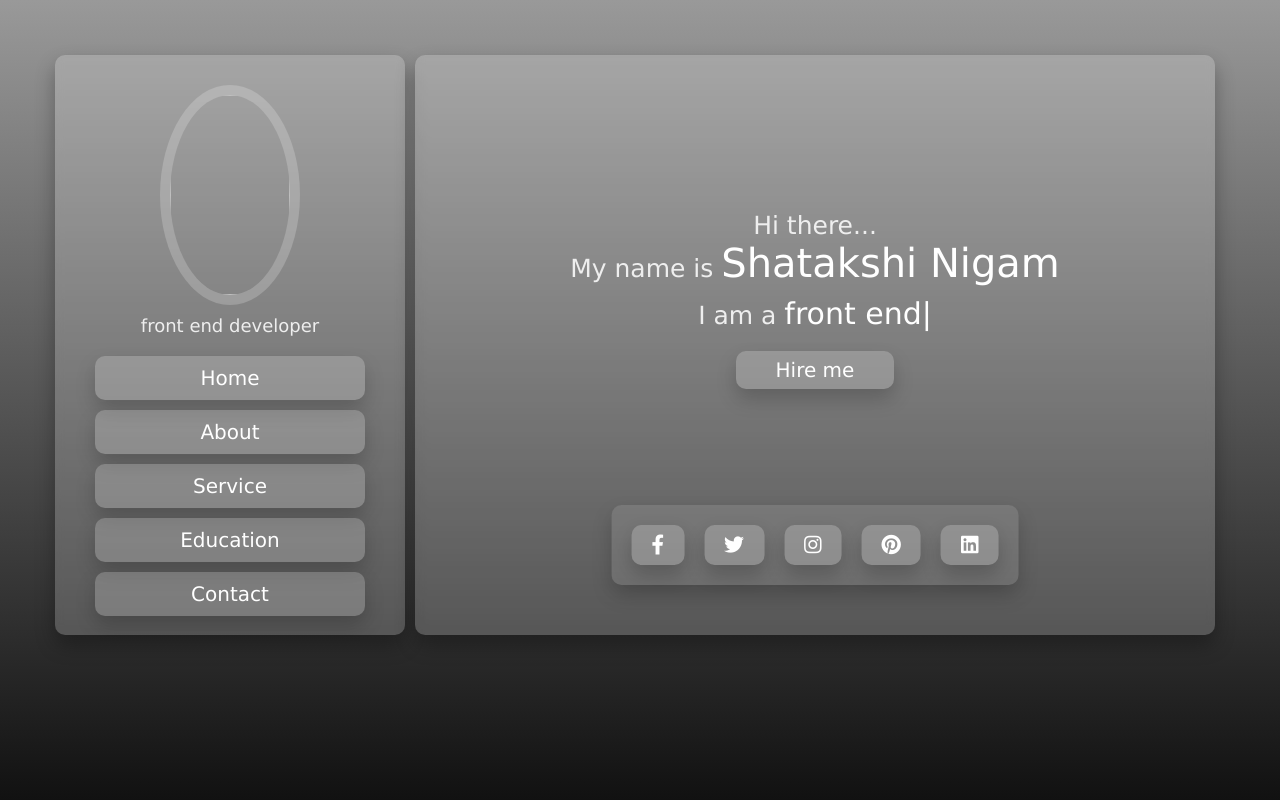
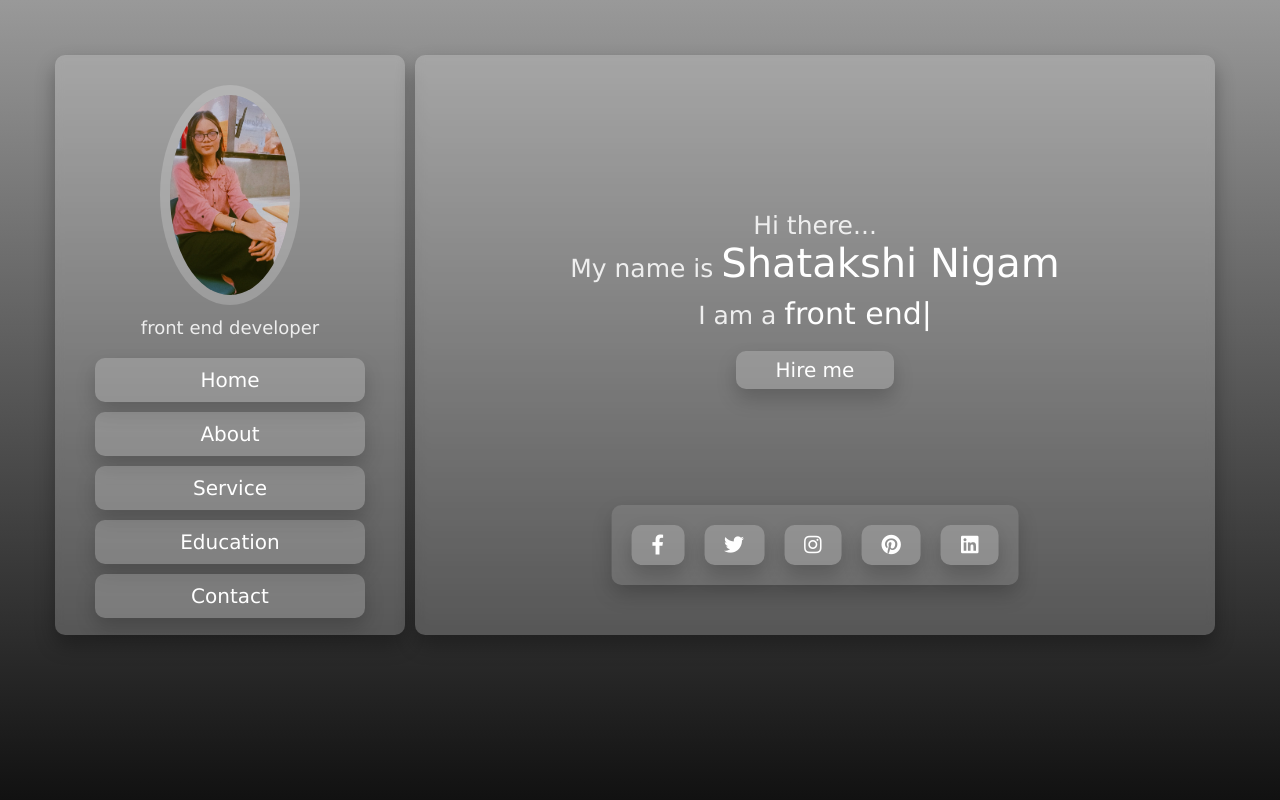
Before and after one commit to Shatakshinigam/portfolio, a plain HTML site: page index.html in a window 1280 px wide. Drawn offline with nearby package versions, Linux system fonts and the light colour scheme; the site is published under a folder, as on GitHub Pages, so addresses that start at the root find nothing.

Commit message:
Update index.html

```diff
--- a/index.html
+++ b/index.html
@@ -19,7 +19,7 @@
 <header>
 
     <div class="user">
-        <img src="/profile.jpg" alt="">
+        <img src="profile.jpg" alt="">
         <h3 class="name"></h3>
         <p class="post">front end developer</p>
     </div>
```
